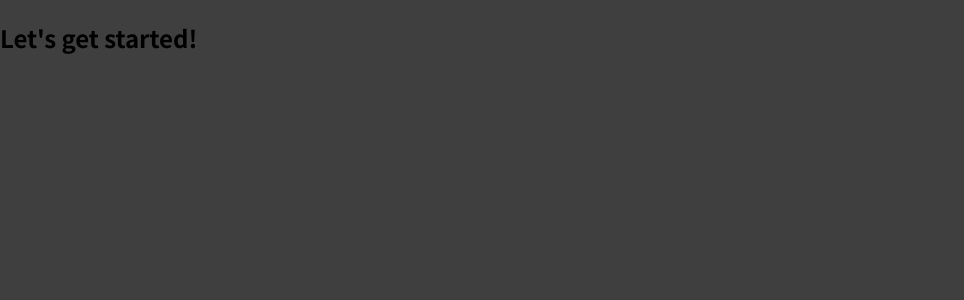
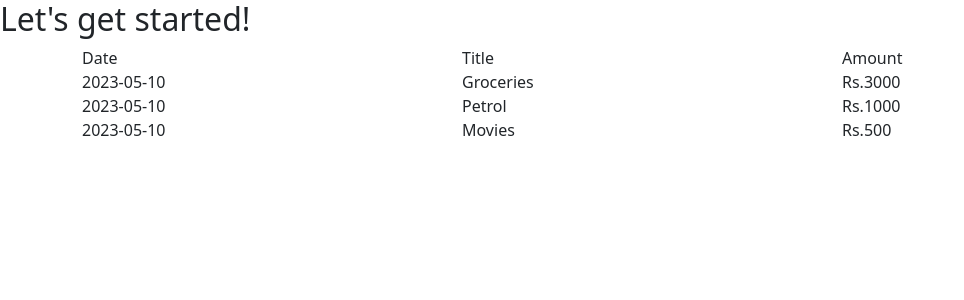
Before and after one commit to nidhijagga/demo-react, a JavaScript app: page / in a window 1280 px wide. Shown: the top 300 px of the page, without its empty margins (0-964 px from the left). Built offline with nearby package versions, Linux system fonts and the light colour scheme.

Commit message:
Task 7: Adding Expenses

```diff
--- a/public/index.html
+++ b/public/index.html
@@ -9,6 +9,7 @@
       name="description"
       content="Web site created using create-react-app"
     />
+    <link rel="stylesheet" href="https://cdn.jsdelivr.net/npm/bootstrap@5.0.1/dist/css/bootstrap.min.css">
     <link rel="apple-touch-icon" href="%PUBLIC_URL%/logo192.png" />
     <!--
       manifest.json provides metadata used when your web app is installed on a
@@ -40,4 +41,5 @@
       To create a production bundle, use `npm run build` or `yarn build`.
     -->
   </body>
+  <script src="https://cdn.jsdelivr.net/npm/bootstrap@5.0.1/dist/js/bootstrap.bundle.min.js"></script>
 </html>
--- a/src/App.js
+++ b/src/App.js
@@ -1,7 +1,10 @@
+import ExpenseItem from './components/ExpenseItem';
+
 function App() {
   return (
     <div>
       <h2>Let's get started!</h2>
+      <ExpenseItem></ExpenseItem>
     </div>
   );
 }
--- /dev/null
+++ b/src/components/ExpenseItem.js
@@ -0,0 +1,31 @@
+function ExpenseItem() {
+  return (
+    <>
+      <div class="container">
+        <div class="row">
+          <div class="col">Date</div>
+          <div class="col">Title</div>
+          <div class="col">Amount</div>
+        </div>
+        <div class="row">
+          <div class="col">2023-05-10</div>
+          <div class="col">Groceries</div>
+          <div class="col">Rs.3000</div>
+        </div>
+        <div class="row">
+          <div class="col">2023-05-10</div>
+          <div class="col">Petrol</div>
+          <div class="col">Rs.1000</div>
+        </div>
+        <div class="row">
+          <div class="col">2023-05-10</div>
+          <div class="col">Movies</div>
+          <div class="col">Rs.500</div>
+        </div>
+      </div>
+
+    </>
+  );
+}
+
+export default ExpenseItem;
--- a/src/index.css
+++ b/src/index.css
@@ -10,5 +10,5 @@ html {
 
 body {
   margin: 0;
-  background-color: #3f3f3f;
+  background-color: #ffffff;
 }
```
